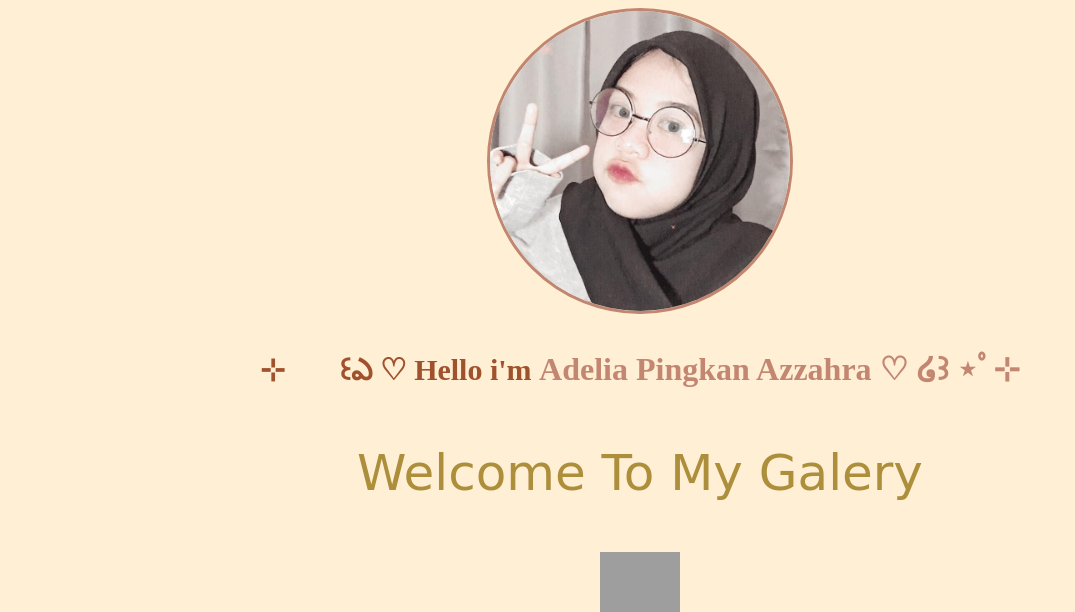
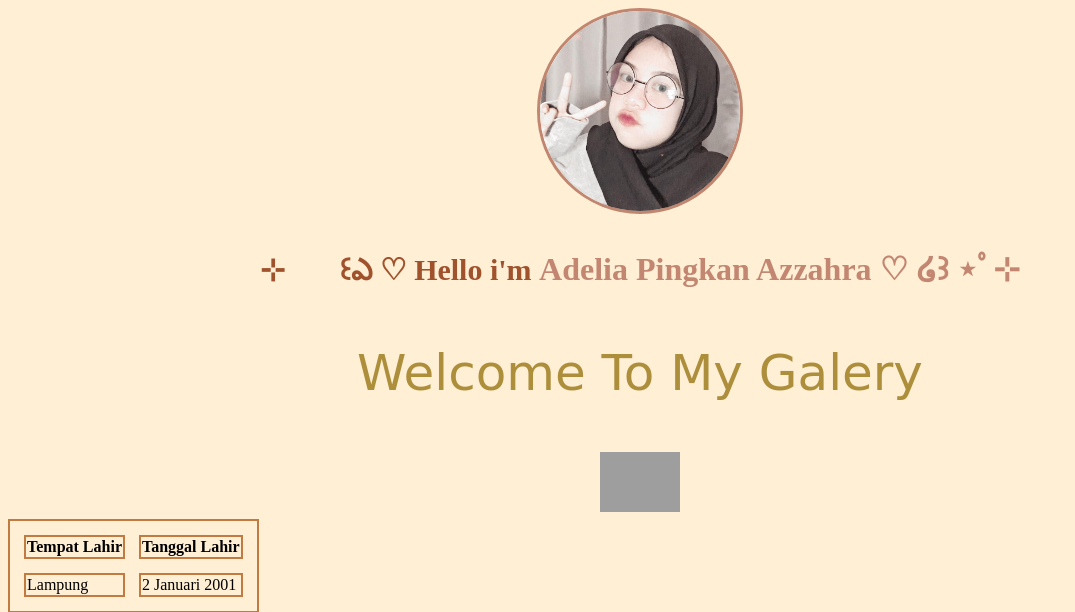
Before and after one commit to pingkanzhr/20190140001_AdeliaPingkanAzzahra_2019A, a PHP site: page / in a window 1280 px wide. Shown: the top 612 px of the page, without its empty margins (0-1075 px from the left). Run offline with PHP 8.4, Linux system fonts and the light colour scheme; some web fonts are replaced; grey boxes are pictures that could not be loaded.

Commit message:
new for index html poto

```diff
--- a/style.css
+++ b/style.css
@@ -7,8 +7,8 @@
 
   .satu img{
     border-radius: 50%;
-    width: 300px;
-    font-size: 50px;
+    width: 200px;
+    font-size: 30px;
     border: 3px solid rgba(184, 117, 97, 0.863);
   }
 
```
